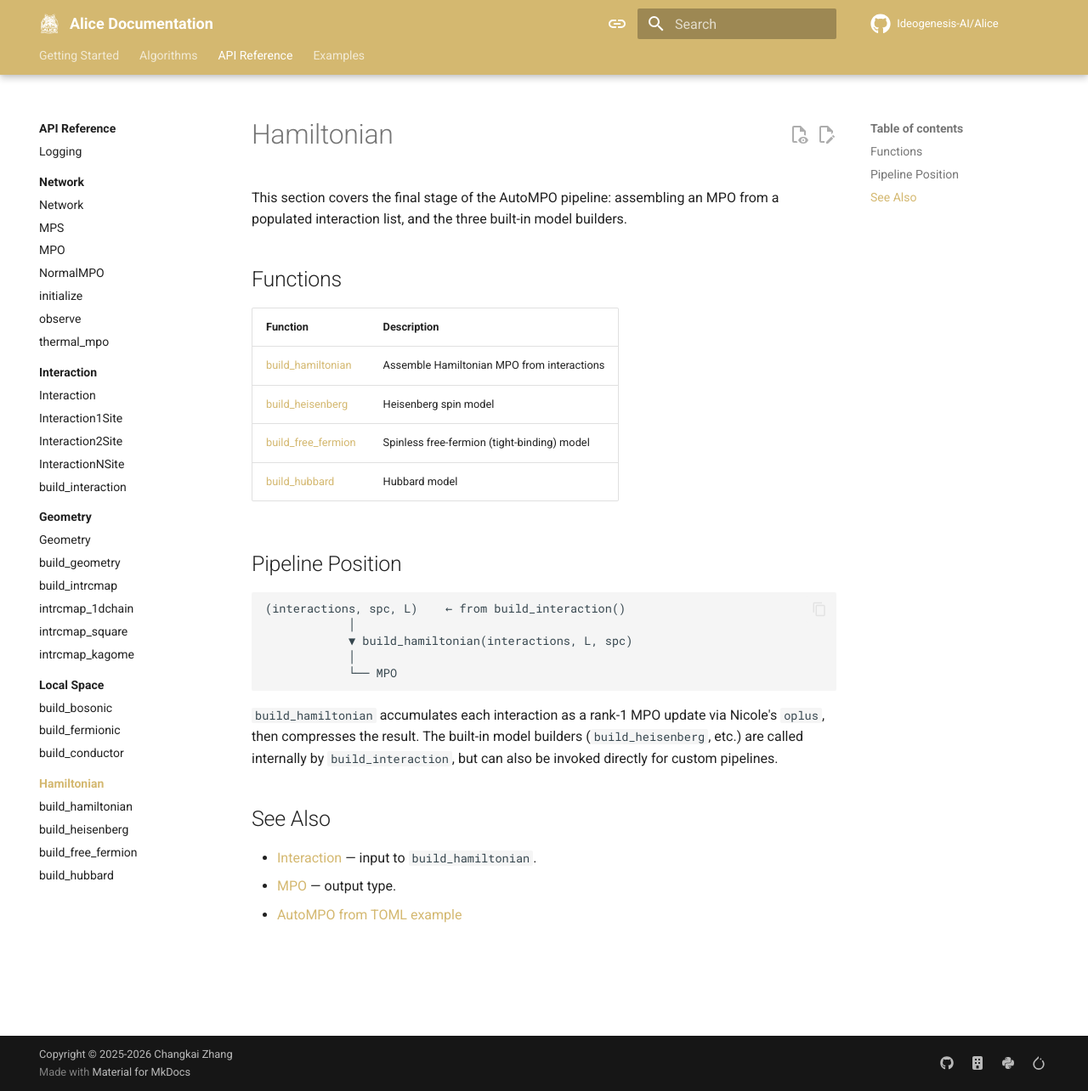
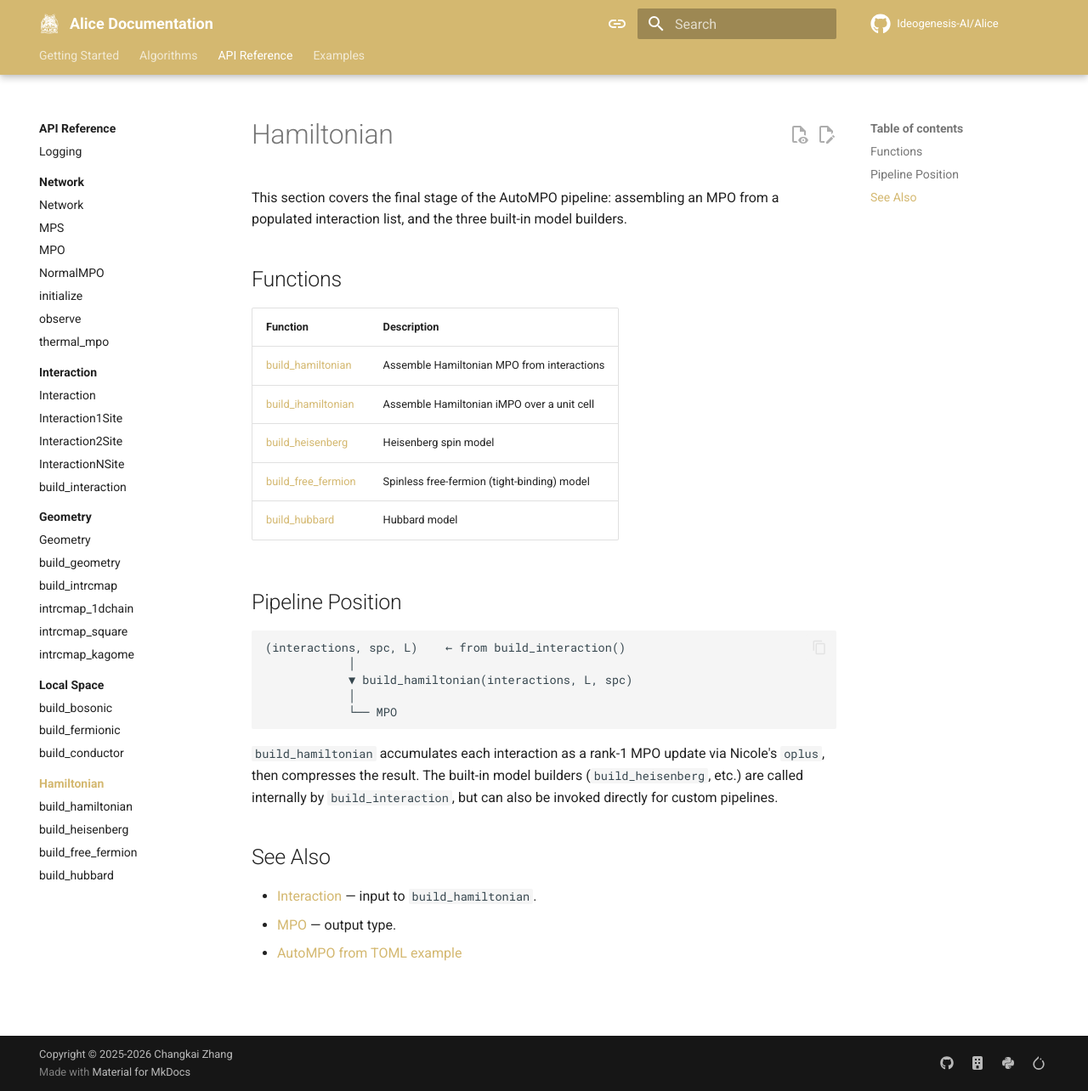
Before and after one commit to Ideogenesis-AI/Alice, an MkDocs documentation site: the page built from docs/api/hamiltonian/index.md, in a window 1280 px wide and 1284 px high. Shown: the whole window at 85% size. Built offline with MkDocs 1.6.1 and Material for MkDocs 9.7.7, drawn with Linux system fonts in a browser that asks for light colours; comment, search, counter and statistics services are not loaded.

Commit message:
List build_ihamiltonian in the Hamiltonian index
A row beside build_hamiltonian, where a reader looking for the infinite
assembler would expect it.

```diff
--- a/docs/api/hamiltonian/index.md
+++ b/docs/api/hamiltonian/index.md
@@ -7,6 +7,7 @@ This section covers the final stage of the AutoMPO pipeline: assembling an MPO f
 | Function | Description |
 |----------|-------------|
 | [build_hamiltonian](build-hamiltonian.md) | Assemble Hamiltonian MPO from interactions |
+| [build_ihamiltonian](build-ihamiltonian.md) | Assemble Hamiltonian iMPO over a unit cell |
 | [build_heisenberg](build-heisenberg.md) | Heisenberg spin model |
 | [build_free_fermion](build-free-fermion.md) | Spinless free-fermion (tight-binding) model |
 | [build_hubbard](build-hubbard.md) | Hubbard model |
```
